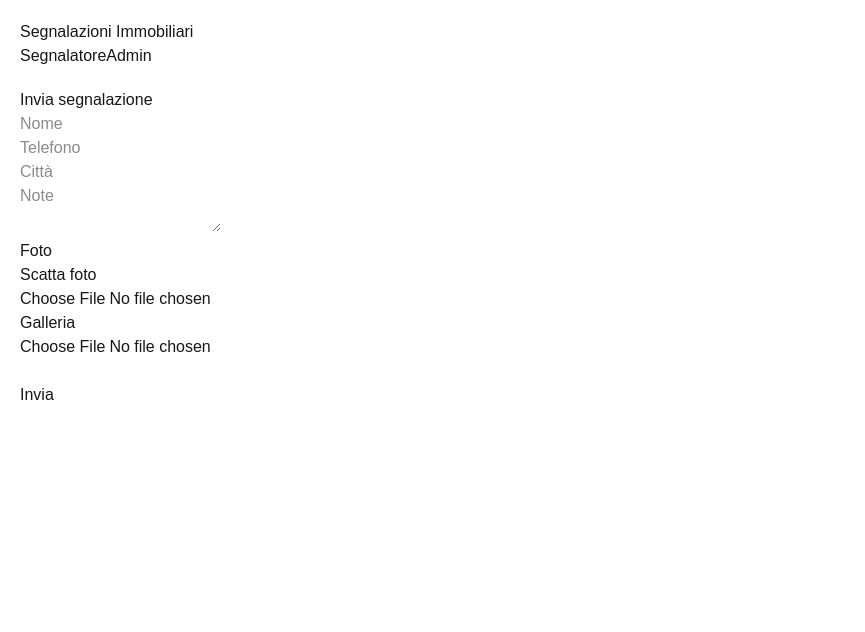
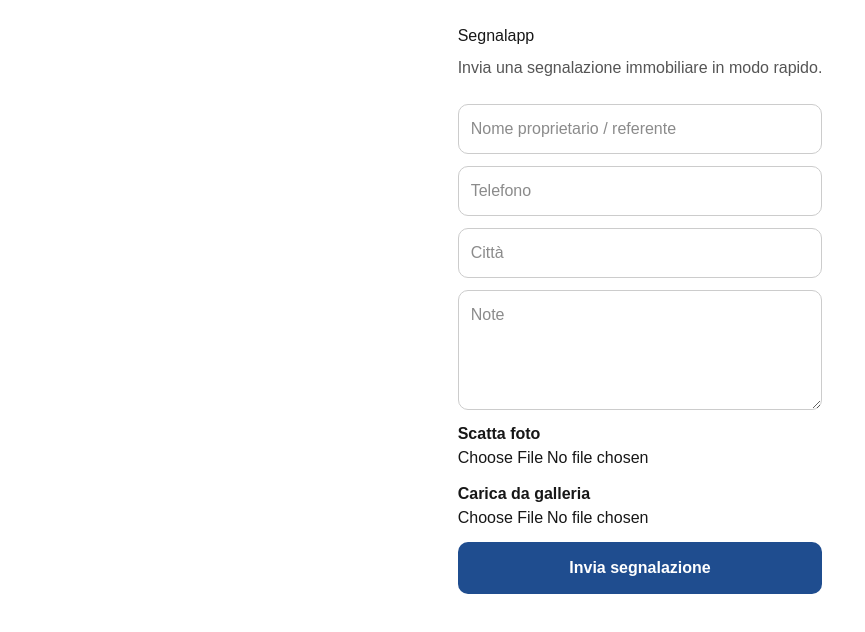
Before and after one commit to MatteBomba/segnalapp, a Next.js app: page / in a window 1280 px wide. Shown: the top 632 px of the page, without its empty margins (0-865 px from the left). Built offline with nearby package versions, Linux system fonts and the light colour scheme.

Commit message:
separata pagina admin

```diff
--- /dev/null
+++ b/app/admin/page.tsx
@@ -0,0 +1,170 @@
+"use client";
+import { useEffect, useMemo, useState } from "react";
+
+type Lead = {
+  id: number;
+  owner: string;
+  phone: string;
+  city: string;
+  note: string;
+  status: string;
+  images: string[];
+  duplicate?: boolean;
+};
+
+const ADMIN_PASSWORD = "1234";
+
+export default function AdminPage() {
+  const [password, setPassword] = useState("");
+  const [unlocked, setUnlocked] = useState(false);
+  const [leads, setLeads] = useState<Lead[]>([]);
+  const [statusFilter, setStatusFilter] = useState("Tutte");
+  const [duplicateFilter, setDuplicateFilter] = useState("Tutti");
+
+  useEffect(() => {
+    const saved = JSON.parse(localStorage.getItem("leads") || "[]");
+    setLeads(saved);
+  }, []);
+
+  function login() {
+    if (password === ADMIN_PASSWORD) {
+      setUnlocked(true);
+    } else {
+      alert("Password errata");
+    }
+  }
+
+  function updateStatus(id: number, status: string) {
+    const updated = leads.map((lead) =>
+      lead.id === id ? { ...lead, status } : lead
+    );
+    setLeads(updated);
+    localStorage.setItem("leads", JSON.stringify(updated));
+  }
+
+  const filteredLeads = useMemo(() => {
+    return leads.filter((lead) => {
+      const okStatus = statusFilter === "Tutte" ? true : lead.status === statusFilter;
+      const okDuplicate =
+        duplicateFilter === "Tutti"
+          ? true
+          : duplicateFilter === "Doppioni"
+          ? !!lead.duplicate
+          : !lead.duplicate;
+
+      return okStatus && okDuplicate;
+    });
+  }, [leads, statusFilter, duplicateFilter]);
+
+  if (!unlocked) {
+    return (
+      <main style={{ padding: 24, fontFamily: "Arial, sans-serif", maxWidth: 500, margin: "0 auto" }}>
+        <h1>Area Admin</h1>
+        <p style={{ color: "#555", marginBottom: 16 }}>
+          Inserisci la password per accedere.
+        </p>
+
+        <input
+          type="password"
+          placeholder="Password admin"
+          value={password}
+          onChange={(e) => setPassword(e.target.value)}
+          style={{ padding: 12, borderRadius: 10, border: "1px solid #ccc", width: "100%", marginBottom: 12 }}
+        />
+
+        <button
+          onClick={login}
+          style={{
+            padding: 14,
+            borderRadius: 10,
+            border: "none",
+            background: "#111",
+            color: "white",
+            fontWeight: 700,
+            cursor: "pointer",
+            width: "100%",
+          }}
+        >
+          Entra
+        </button>
+      </main>
+    );
+  }
+
+  return (
+    <main style={{ padding: 24, fontFamily: "Arial, sans-serif", maxWidth: 1000, margin: "0 auto" }}>
+      <h1>Admin Segnalapp</h1>
+
+      <div style={{ display: "flex", gap: 12, flexWrap: "wrap", marginBottom: 20 }}>
+        <select
+          value={statusFilter}
+          onChange={(e) => setStatusFilter(e.target.value)}
+          style={{ padding: 10, borderRadius: 8 }}
+        >
+          <option>Tutte</option>
+          <option>Nuova</option>
+          <option>Contattata</option>
+          <option>In valutazione</option>
+          <option>Appuntamento</option>
+          <option>Chiusa</option>
+        </select>
+
+        <select
+          value={duplicateFilter}
+          onChange={(e) => setDuplicateFilter(e.target.value)}
+          style={{ padding: 10, borderRadius: 8 }}
+        >
+          <option>Tutti</option>
+          <option>Doppioni</option>
+          <option>Unici</option>
+        </select>
+      </div>
+
+      {filteredLeads.length === 0 && <p>Nessuna segnalazione.</p>}
+
+      {filteredLeads.map((lead) => (
+        <div
+          key={lead.id}
+          style={{
+            border: lead.duplicate ? "2px solid red" : "1px solid #ccc",
+            background: lead.duplicate ? "#fff1f1" : "white",
+            borderRadius: 12,
+            padding: 16,
+            marginBottom: 16,
+          }}
+        >
+          <div style={{ marginBottom: 8 }}>
+            <strong>{lead.owner}</strong>{" "}
+            {lead.duplicate && <span style={{ color: "red", fontWeight: 700 }}>DOPPIONE</span>}
+          </div>
+
+          <div>{lead.phone}</div>
+          <div>{lead.city}</div>
+          <div style={{ margin: "8px 0" }}>{lead.note}</div>
+
+          <select
+            value={lead.status}
+            onChange={(e) => updateStatus(lead.id, e.target.value)}
+            style={{ padding: 10, borderRadius: 8, marginBottom: 12 }}
+          >
+            <option>Nuova</option>
+            <option>Contattata</option>
+            <option>In valutazione</option>
+            <option>Appuntamento</option>
+            <option>Chiusa</option>
+          </select>
+
+          {!!lead.images?.length && (
+            <div style={{ display: "flex", gap: 10, flexWrap: "wrap" }}>
+              {lead.images.map((img, i) => (
+                <a key={i} href={img} target="_blank" rel="noreferrer">
+                  <img src={img} alt={`lead-${lead.id}-${i}`} width={90} style={{ borderRadius: 8 }} />
+                </a>
+              ))}
+            </div>
+          )}
+        </div>
+      ))}
+    </main>
+  );
+}
--- a/app/page.tsx
+++ b/app/page.tsx
@@ -1,21 +1,7 @@
 "use client";
 import { useState } from "react";
 
-type Lead = {
-  id: number;
-  owner: string;
-  phone: string;
-  city: string;
-  note: string;
-  status: string;
-  images: string[];
-  duplicate: boolean;
-};
-
 export default function Home() {
-  const [leads, setLeads] = useState<Lead[]>([]);
-  const [view, setView] = useState<"sender" | "admin">("sender");
-
   const [form, setForm] = useState({
     owner: "",
     phone: "",
@@ -25,17 +11,8 @@
 
   const [images, setImages] = useState<string[]>([]);
 
-  function isDuplicate(newLead: any) {
-    return leads.some(
-      (l) =>
-        l.phone === newLead.phone ||
-        (l.owner.toLowerCase() === newLead.owner.toLowerCase() &&
-          l.city.toLowerCase() === newLead.city.toLowerCase())
-    );
-  }
-
-  function handleImage(e: any) {
-    const file = e.target.files[0];
+  function handleImage(e: React.ChangeEvent<HTMLInputElement>) {
+    const file = e.target.files?.[0];
     if (!file) return;
 
     const reader = new FileReader();
@@ -47,139 +24,114 @@
 
   function saveLead() {
     if (!form.owner || !form.phone || !form.city) {
-      alert("Compila i campi principali");
+      alert("Compila nome, telefono e città.");
       return;
     }
 
-    const duplicate = isDuplicate(form);
+    const existing = JSON.parse(localStorage.getItem("leads") || "[]");
 
-    const newLead: Lead = {
+    const duplicate = existing.some(
+      (l: any) =>
+        l.phone === form.phone ||
+        (
+          String(l.owner || "").toLowerCase() === form.owner.toLowerCase() &&
+          String(l.city || "").toLowerCase() === form.city.toLowerCase()
+        )
+    );
+
+    const newLead = {
       id: Date.now(),
-      ...form,
+      owner: form.owner,
+      phone: form.phone,
+      city: form.city,
+      note: form.note,
       status: "Nuova",
       images,
       duplicate,
     };
 
-    setLeads([newLead, ...leads]);
-    setForm({ owner: "", phone: "", city: "", note: "" });
+    localStorage.setItem("leads", JSON.stringify([newLead, ...existing]));
+
+    setForm({
+      owner: "",
+      phone: "",
+      city: "",
+      note: "",
+    });
     setImages([]);
+
+    alert("Segnalazione inviata.");
   }
 
   return (
-    <div style={{ padding: 20, fontFamily: "Arial" }}>
-      <h1>Segnalazioni Immobiliari</h1>
+    <main style={{ padding: 24, fontFamily: "Arial, sans-serif", maxWidth: 700, margin: "0 auto" }}>
+      <h1 style={{ marginBottom: 8 }}>Segnalapp</h1>
+      <p style={{ marginBottom: 24, color: "#555" }}>
+        Invia una segnalazione immobiliare in modo rapido.
+      </p>
 
-      <div style={{ marginBottom: 20 }}>
-        <button onClick={() => setView("sender")}>Segnalatore</button>
-        <button onClick={() => setView("admin")}>Admin</button>
-      </div>
-
-      {view === "sender" && (
-        <div>
-          <h2>Invia segnalazione</h2>
-
+      <div style={{ display: "grid", gap: 12 }}>
         <input
-            placeholder="Nome"
+          placeholder="Nome proprietario / referente"
           value={form.owner}
           onChange={(e) => setForm({ ...form, owner: e.target.value })}
+          style={{ padding: 12, borderRadius: 10, border: "1px solid #ccc" }}
         />
-          <br />
 
         <input
           placeholder="Telefono"
           value={form.phone}
           onChange={(e) => setForm({ ...form, phone: e.target.value })}
+          style={{ padding: 12, borderRadius: 10, border: "1px solid #ccc" }}
         />
-          <br />
 
         <input
           placeholder="Città"
           value={form.city}
           onChange={(e) => setForm({ ...form, city: e.target.value })}
+          style={{ padding: 12, borderRadius: 10, border: "1px solid #ccc" }}
         />
-          <br />
 
         <textarea
           placeholder="Note"
           value={form.note}
           onChange={(e) => setForm({ ...form, note: e.target.value })}
+          style={{ padding: 12, borderRadius: 10, border: "1px solid #ccc", minHeight: 120 }}
         />
-          <br />
-
-          <h4>Foto</h4>
 
         <div>
-            <p>Scatta foto</p>
+          <p><strong>Scatta foto</strong></p>
           <input type="file" accept="image/*" capture="environment" onChange={handleImage} />
         </div>
 
         <div>
-            <p>Galleria</p>
+          <p><strong>Carica da galleria</strong></p>
           <input type="file" accept="image/*" onChange={handleImage} />
         </div>
 
-          <div style={{ display: "flex", gap: 10 }}>
+        {!!images.length && (
+          <div style={{ display: "flex", gap: 10, flexWrap: "wrap" }}>
             {images.map((img, i) => (
-              <img key={i} src={img} width={100} />
+              <img key={i} src={img} alt={`preview-${i}`} width={100} style={{ borderRadius: 8 }} />
             ))}
-          </div>
-
-          <br />
-          <button onClick={saveLead}>Invia</button>
           </div>
         )}
 
-      {view === "admin" && (
-        <div>
-          <h2>Admin</h2>
-
-          {leads.map((lead) => (
-            <div
-              key={lead.id}
+        <button
+          onClick={saveLead}
           style={{
-                border: "1px solid gray",
-                padding: 10,
-                marginBottom: 10,
-                background: lead.duplicate ? "#ffe5e5" : "white",
+            padding: 14,
+            borderRadius: 10,
+            border: "none",
+            background: "#1f4d8f",
+            color: "white",
+            fontWeight: 700,
+            cursor: "pointer",
           }}
         >
-              <b>{lead.owner}</b>{" "}
-              {lead.duplicate && <span style={{ color: "red" }}>DOPPIONE</span>}
-              <br />
-              {lead.phone} - {lead.city}
-              <br />
-              {lead.note}
-              <br />
-
-              <select
-                value={lead.status}
-                onChange={(e) => {
-                  setLeads(
-                    leads.map((l) =>
-                      l.id === lead.id ? { ...l, status: e.target.value } : l
-                    )
-                  );
-                }}
-              >
-                <option>Nuova</option>
-                <option>Contattata</option>
-                <option>In valutazione</option>
-                <option>Appuntamento</option>
-                <option>Chiusa</option>
-              </select>
-
-              <div style={{ display: "flex", gap: 10 }}>
-                {lead.images.map((img, i) => (
-                  <a key={i} href={img} target="_blank">
-                    <img src={img} width={80} />
-                  </a>
-                ))}
+          Invia segnalazione
+        </button>
       </div>
-            </div>
-          ))}
-        </div>
-      )}
-    </div>
+    </main>
   );
 }
```
Also changed, not shown: 1 other file (tests, documents, lock files or other folders). Lines whose indentation alone changed are shown as unchanged.
